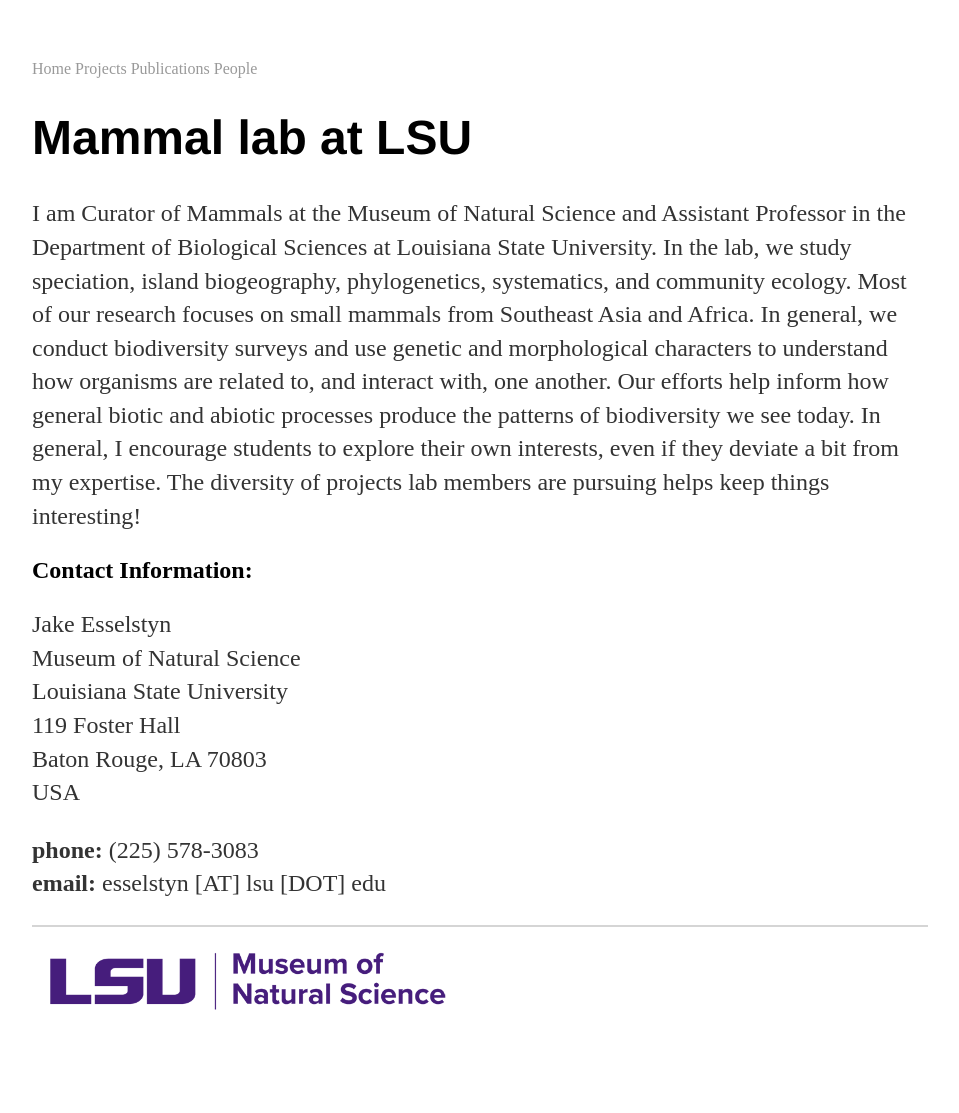
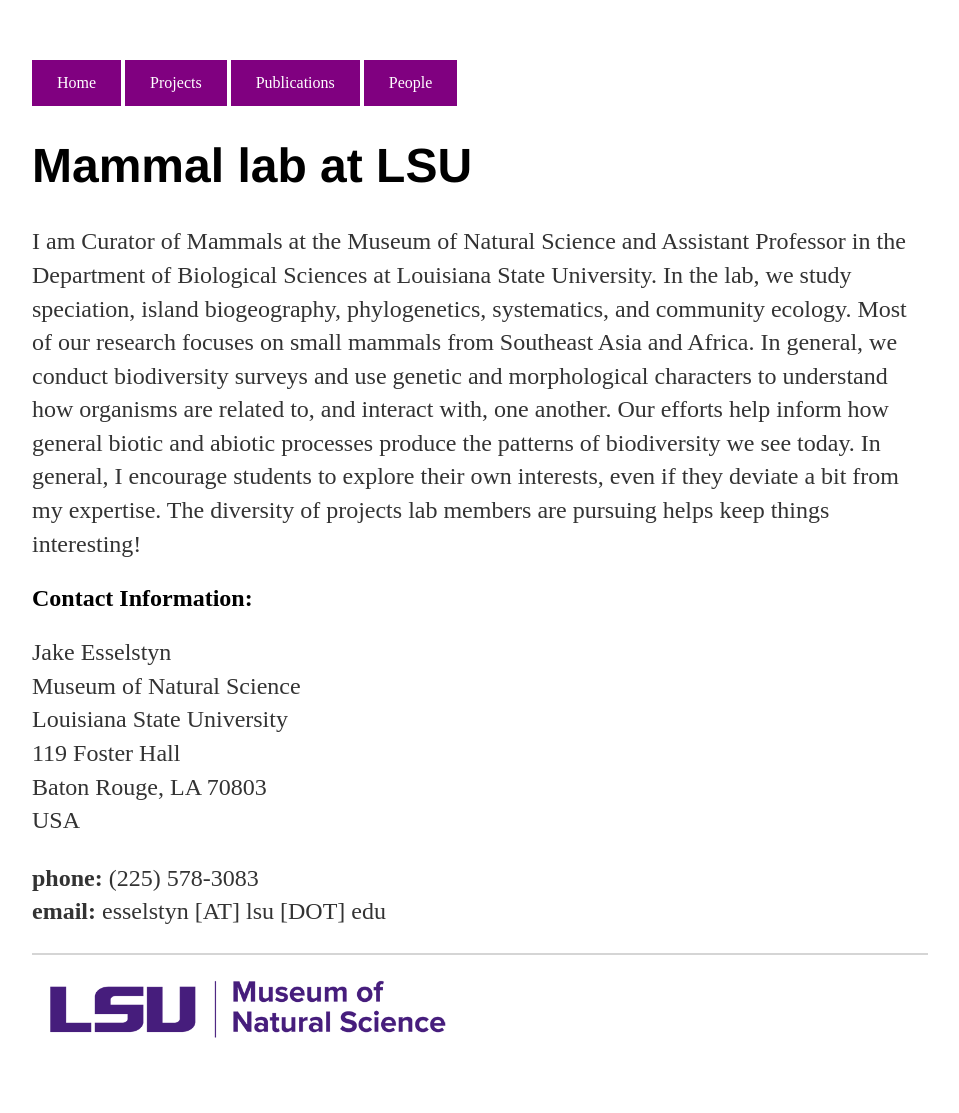
Before and after one commit to esselstyn/esselstyn.github.io, a Jekyll site: the page built from index.md, in a window 1280 px wide. Shown: the whole page, without its empty margins (160-1119 px from the left). Built offline with Jekyll 4.4.1, drawn with Linux system fonts in a browser that asks for light colours; before the commit the page ends 1085 px from its top, so only the background shows below that.

Commit message:
Update default.html

```diff
--- a/_layouts/default.html
+++ b/_layouts/default.html
@@ -5,6 +5,21 @@
     <title>{{ page.title }}</title>
     <!-- link to main stylesheet -->
     <link rel="stylesheet" type="text/css" href="/css/main.css">
+	<style>
+             a:link, a:visited {
+                 background-color: purple;
+                 color: white;
+                 padding: 14px 25px;
+                 text-align: center;
+                 text-decoration: none;
+                 display: inline-block;
+                                        }
+
+             a:hover, a:active {
+                 background-color: gold;
+                                        }
+        </style>
+
   </head>
   <body>
     {% include navigation.html %}
```
